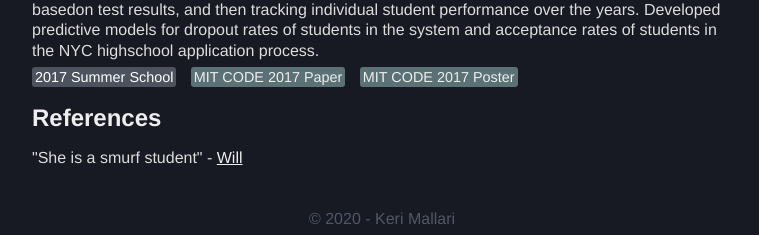
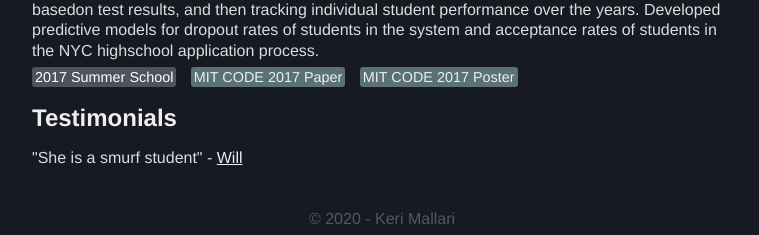
Before and after one commit to kerixyz/temp, a Jekyll site: the page built from index.html, in a window 1280 px wide. Shown: the part 1666-1901 px from the top of the page, without its empty margins (258-1017 px from the left). Built offline with Jekyll 4.4.1, drawn with Linux system fonts in a browser that asks for light colours.

Commit message:
Update index.html

```diff
--- a/index.html
+++ b/index.html
@@ -92,8 +92,8 @@ title: Keri Mallari
             <div class="paper"><a href="/assets/ds3_poster.pdf">MIT CODE 2017 Poster</a></div>
         </div>
     </div>
-<div id="references" class="block">
-    <h2>References</h2>
+<div id="testimonials" class="block">
+    <h2>Testimonials</h2>
     <p>"She is a smurf student" - <a href=http://www.whereiswillcai.com/>Will</a>
 </div>
 
```
